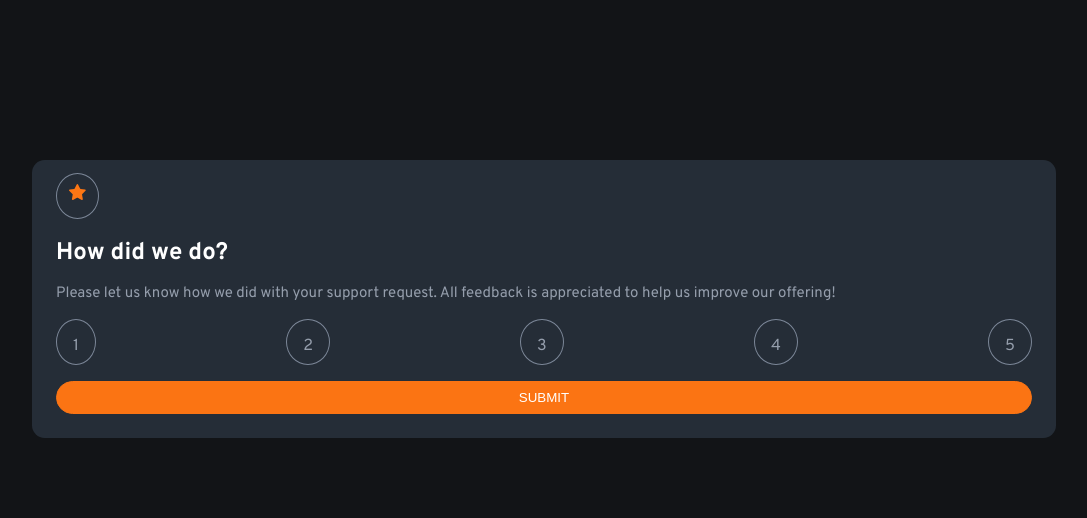
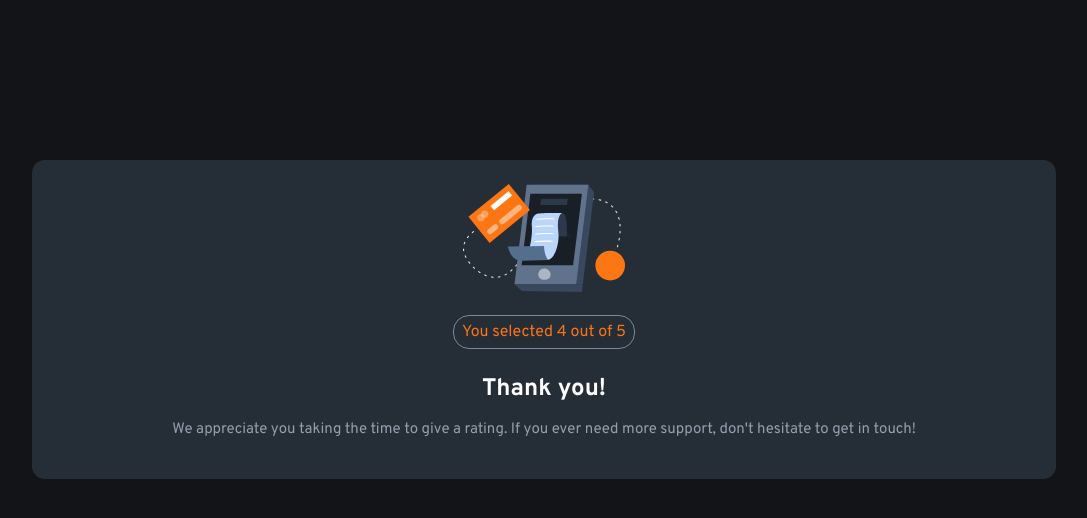
Before and after one commit to Clinton-dev/rating-component, an Angular app: page / in a window 1280 px wide. Shown: the top 518 px of the page, without its empty margins (96-1183 px from the left). Built offline with nearby package versions, Linux system fonts and the light colour scheme.

Commit message:
Add styling to thankyou component

```diff
--- a/src/app/app.component.html
+++ b/src/app/app.component.html
@@ -1,3 +1,4 @@
 <div class="container">
-    <app-rating></app-rating>
+    <!-- <app-rating></app-rating> -->
+    <app-thankyou></app-thankyou>
 </div>
--- a/src/app/thankyou/thankyou.component.css
+++ b/src/app/thankyou/thankyou.component.css
@@ -0,0 +1,14 @@
+.card-thankyou {
+    text-align: center;
+}
+
+.card-thankyou img {
+    margin-bottom: 1.5rem;
+}
+
+.rating-msg {
+    color: hsl(25, 97%, 53%);
+    border: solid 1px hsl(216, 12%, 54%);
+    border-radius: 1rem;
+    padding: .4rem .5rem;
+}
--- a/src/app/thankyou/thankyou.component.html
+++ b/src/app/thankyou/thankyou.component.html
@@ -1 +1,11 @@
-<p>thankyou works!</p>
+<div class="card card-thankyou">
+    <img src="../../assets/images/illustration-thank-you.svg" alt="thank you image">
+    <br>
+    <span class="rating-msg">
+        You selected 4 out of 5
+    </span>
+    <h2>Thank you!</h2>
+    <p>
+        We appreciate you taking the time to give a rating. If you ever need more support, don't hesitate to get in touch!
+    </p>
+</div>
```
